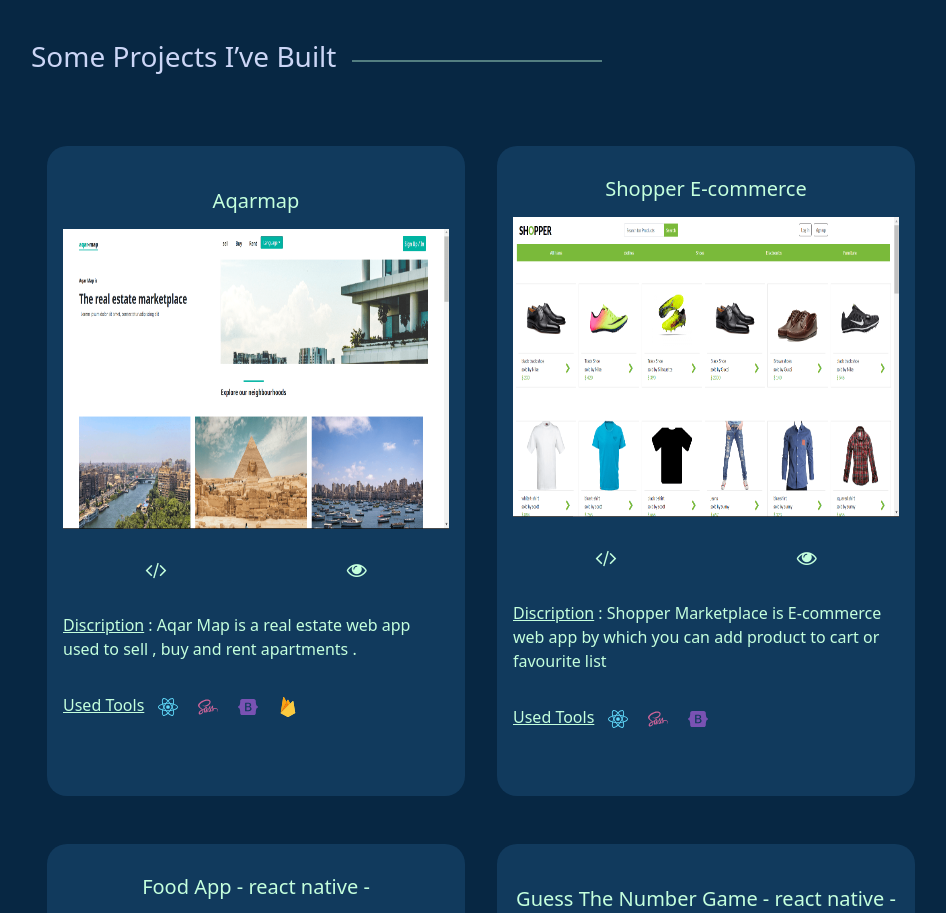
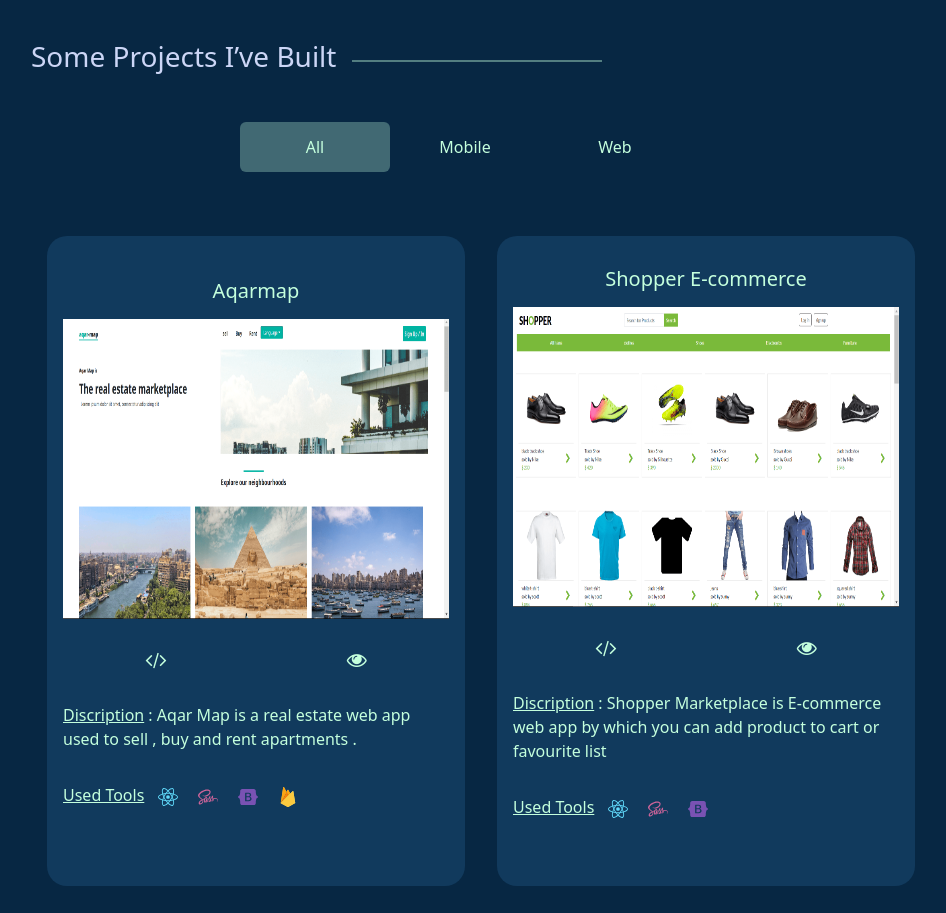
Before and after one commit to abdelaziz123456/2022-portfolio, a React (Create React App) app: page / in a window 1280 px wide. Shown: the part 2400-3313 px from the top of the page, without its empty margins (175-1121 px from the left). Built offline with nearby package versions, Linux system fonts and the light colour scheme.

Commit message:
add expense tracker

```diff
--- a/src/components/Work/Work.js
+++ b/src/components/Work/Work.js
@@ -1,25 +1,117 @@
-import React from "react";
-import './Work.scss'
+import React, { useState } from "react";
+import "./Work.scss";
 import { projects } from "../../data";
 import Project from "../Project/Project";
 export default function Work() {
+  const [selectedType, setSelectedType] = useState("");
+
+  let selected = projects.filter((proj) => {
+    if (selectedType) {
+      return proj.type == selectedType;
+    } else {
+      return proj;
+    }
+  });
+
+  let shared = {
+    border: 0,
+
+    color: "#c4ffdd",
+    width: "150px",
+    height: "50px",
+    textAlign: "center",
+    fontWeight: "500",
+  };
+
   return (
     <div className="work" id="work">
       <div className="content">
-
         <div className="d-flex  align-items-center">
           <h3 className="color-white mx-3">Some Projects I’ve Built</h3>
           <div className="ruler"></div>
         </div>
 
+        {/* tabs start  */}
+        <ul class="nav nav-pills mb-3 tab-group" id="pills-tab" role="tablist">
+          <li class="nav-item " role="presentation">
+            <button
+              className="tab-special"
+              class="nav-link active"
+              style={
+                selectedType == ""
+                  ? { backgroundColor: "#c4ffdd4e", ...shared }
+                  : { ...shared }
+              }
+              id="pills-home-tab"
+              data-bs-toggle="pill"
+              data-bs-target="#pills-home"
+              type="button"
+              role="tab"
+              aria-controls="pills-home"
+              aria-selected="true"
+              onClick={() => setSelectedType("")}
+            >
+              All
+            </button>
+          </li>
+          <li class="nav-item" role="presentation">
+            <button
+              className="tab-special"
+              class="nav-link"
+              style={
+                selectedType == "mobile"
+                  ? { backgroundColor: "#c4ffdd4e", ...shared }
+                  : { ...shared }
+              }
+              id="pills-profile-tab"
+              data-bs-toggle="pill"
+              data-bs-target="#pills-profile"
+              type="button"
+              role="tab"
+              aria-controls="pills-profile"
+              aria-selected="false"
+              onClick={() => setSelectedType("mobile")}
+            >
+              Mobile
+            </button>
+          </li>
+          <li class="nav-item" role="presentation">
+            <button
+              className="tab-special"
+              class="nav-link"
+              style={
+                selectedType == "web"
+                  ? { backgroundColor: "#c4ffdd4e", ...shared }
+                  : { ...shared }
+              }
+              id="pills-contact-tab"
+              data-bs-toggle="pill"
+              data-bs-target="#pills-contact"
+              type="button"
+              role="tab"
+              aria-controls="pills-contact"
+              aria-selected="false"
+              onClick={() => setSelectedType("web")}
+            >
+              Web
+            </button>
+          </li>
+        </ul>
+
+        {/* tabs end  */}
+
         <div className="projects row d-flex justify-content-center mt-5">
-{
-    projects.map((project)=>(
-        <Project image={project.images[0]} usedTools={project.usedTools} description={project.description}    name={project.name} live={project.live} code={project.code}/>
-    ))
-}
+          {selected.map((project) => (
+            <Project
+              image={project.images[0]}
+              usedTools={project.usedTools}
+              description={project.description}
+              name={project.name}
+              live={project.live}
+              code={project.code}
+            />
+          ))}
         </div>
-
       </div>
     </div>
   );
--- a/src/components/Work/Work.scss
+++ b/src/components/Work/Work.scss
@@ -1,22 +1,46 @@
-
 @import "../../variables.scss";
 
-.work{
+.work {
   min-height: 100vh;
 
   display: flex;
-  justify-content:center;
+  justify-content: center;
   align-items: center;
-.row{
+  .row {
     --bs-gutter-x: auto;
   }
-    .content{
+
+  .tab-group {
+    justify-content: center;
+    margin-top: 40px;
+    .selected {
+      background-color: $color-hovered-green;
+    }
+    .tab-special {
+      border: 0;
+      border-left: 1px solid $color-green;
+      border-right: 1px solid $color-green;
+      outline: none !important;
+
+      width: 150px;
+      height: 50px;
+      background-color: $color-main;
+      text-align: center;
+      transition: background-color 0.3s linear !important;
+      color: $color-green !important;
+      a {
+        color: $color-green !important;
+        padding: 10px 25px;
+      }
+      &:hover {
+        background-color: $color-hovered-green;
+      }
+    }
+  }
+  .content {
     width: 100%;
-        @media (min-width:900px) {
+    @media (min-width: 900px) {
       max-width: 900px;
     }
   }
-
-
-
 }
--- a/src/data/index.js
+++ b/src/data/index.js
@@ -12,19 +12,21 @@
   { name: "NEXT JS", image: "/img/skills/next-js.svg" },
   { name: "TAILWIND ", image: "/img/skills/tailwind-css-2.svg" },
   { name: "JQUERY ", image: "/img/skills/jquery-4.svg" },
+  { name: "FIREBASE", image: "/img/skills/firebase-1.svg" },
 ];
 
 export let projects = [
   {
     id: 1,
     name: "Aqarmap",
+    type: "web",
     description:
       "Aqar Map is a real estate web app used to sell , buy and rent apartments .",
     usedTools: [
       { name: "REACT JS", image: "/img/skills/react.svg" },
       { name: "SASS", image: "/img/skills/sass-1.svg" },
-      { name: "Bootstrap", image: "/img/skills/bootstrap-5-1.svg"} ,
-      {name: "Firebase", image: "/img/skills/firebase-1.svg" },
+      { name: "Bootstrap", image: "/img/skills/bootstrap-5-1.svg" },
+      { name: "Firebase", image: "/img/skills/firebase-1.svg" },
     ],
     images: [
       "/img/projects/aqar1-min.png",
@@ -37,6 +39,7 @@
   {
     id: 2,
     name: "Shopper E-commerce",
+    type: "web",
     description:
       "Shopper Marketplace is E-commerce web app by which you can add product to cart or favourite list",
     usedTools: [
@@ -54,39 +57,44 @@
   },
   {
     id: 3,
-    name: "Food App - react native -",
+    name: "Expense Tracker",
+    type: "mobile",
+    description:
+      "it's An app where you can use to track your expenses , you can authenticate and use realtime database . all these features using firebase  ",
+    usedTools: [
+      { name: "REACT NATIVE", image: "/img/skills/react.svg" },
+      { name: "Firebase", image: "/img/skills/firebase-1.svg" },
+    ],
+    images: ["/img/projects/expense.png"],
+    code: "https://github.com/abdelaziz123456/expense-tracker",
+    live: "https://www.youtube.com/watch?v=zdlkTtU94Wg",
+  },
+  {
+    id: 4,
+    name: "Food App",
+    type: "mobile",
     description:
       "it's An app where you find many recipes for different meals , you can also set filters and add meals to your favourite list  ",
-    usedTools: [
-      { name: "REACT NATIVE", image: "/img/skills/react.svg" },
-
-    ],
-    images: [
-      "/img/projects/food.png",
-
-    ],
+    usedTools: [{ name: "REACT NATIVE", image: "/img/skills/react.svg" }],
+    images: ["/img/projects/food.png"],
     code: "https://github.com/abdelaziz123456/meals-app",
     live: "https://youtu.be/02gkCOrztH0",
   },
   {
-    id: 4,
-    name: "Guess The Number Game - react native -",
+    id: 5,
+    name: "Guess The Number Game ",
+    type: "mobile",
     description:
       "it's a game where you select a number and try to get it by guessing ",
-    usedTools: [
-      { name: "REACT NATIVE", image: "/img/skills/react.svg" },
-
-    ],
-    images: [
-      "/img/projects/guessTheGame.png",
-
-    ],
+    usedTools: [{ name: "REACT NATIVE", image: "/img/skills/react.svg" }],
+    images: ["/img/projects/guessTheGame.png"],
     code: "https://github.com/abdelaziz123456/guessNumber-reactNative",
     live: "https://youtu.be/znMzbf-AGn4",
   },
   {
-    id: 5,
+    id: 6,
     name: "Weather App",
+    type: "web",
     description:
       "it's an app used to know weather of any city for the next three days",
     usedTools: [
@@ -104,8 +112,9 @@
   },
 
   {
-    id: 6,
+    id: 7,
     name: "Google Keep",
+    type: "web",
     description:
       "it is cloning of google keep notes in which you can add ,remove or modify notes",
     usedTools: [
@@ -122,8 +131,9 @@
     live: "https://abdelaziz123456.github.io/google-keep/",
   },
   {
-    id: 7,
+    id: 8,
     name: "Movie App",
+    type: "web",
     description:
       "it's an app used to search and show details about any film you want and you can directly go to it's page on imdb ",
     usedTools: [
@@ -139,8 +149,9 @@
     live: "https://abdelaziz123456.github.io/movie-app/",
   },
   {
-    id: 8,
+    id: 9,
     name: "Products Dashboard",
+    type: "web",
     description:
       "it's an app used to add products with their details and images , remove or update them  ",
     usedTools: [
@@ -157,8 +168,9 @@
     live: "https://gitlab.com/abdelazizmohamed1233/products-dashboard",
   },
   {
-    id: 9,
+    id: 10,
     name: "Dashboard",
+    type: "web",
     description: "dashboard shows details about users and their statistics",
     usedTools: [
       { name: "REACT JS", image: "/img/skills/react.svg" },
@@ -173,8 +185,9 @@
     live: "https://abdelaziz123456.github.io/dashboard-project/",
   },
   {
-    id: 10,
+    id: 11,
     name: "Booklist App",
+    type: "web",
     description:
       "it's an app used to make a list of books , you can add or remove the books in this list ",
     usedTools: [
@@ -192,8 +205,9 @@
     live: "https://abdelaziz123456.github.io/booklist-app/",
   },
   {
-    id: 11,
+    id: 12,
     name: "Reminder App",
+    type: "web",
     description:
       "it's reminder app used to add todos notes with description and date",
     usedTools: [
@@ -209,8 +223,9 @@
     live: "https://abdelaziz123456.github.io/reminder-app/",
   },
   {
-    id: 12,
+    id: 13,
     name: "Natours  App",
+    type: "web",
     description: "landing page for  tours company ",
     usedTools: [
       { name: "Bootstrap", image: "/img/skills/bootstrap-5-1.svg" },
```
Also changed, not shown: public/img/projects/expense.png (added). Lines whose indentation alone changed are shown as unchanged.
